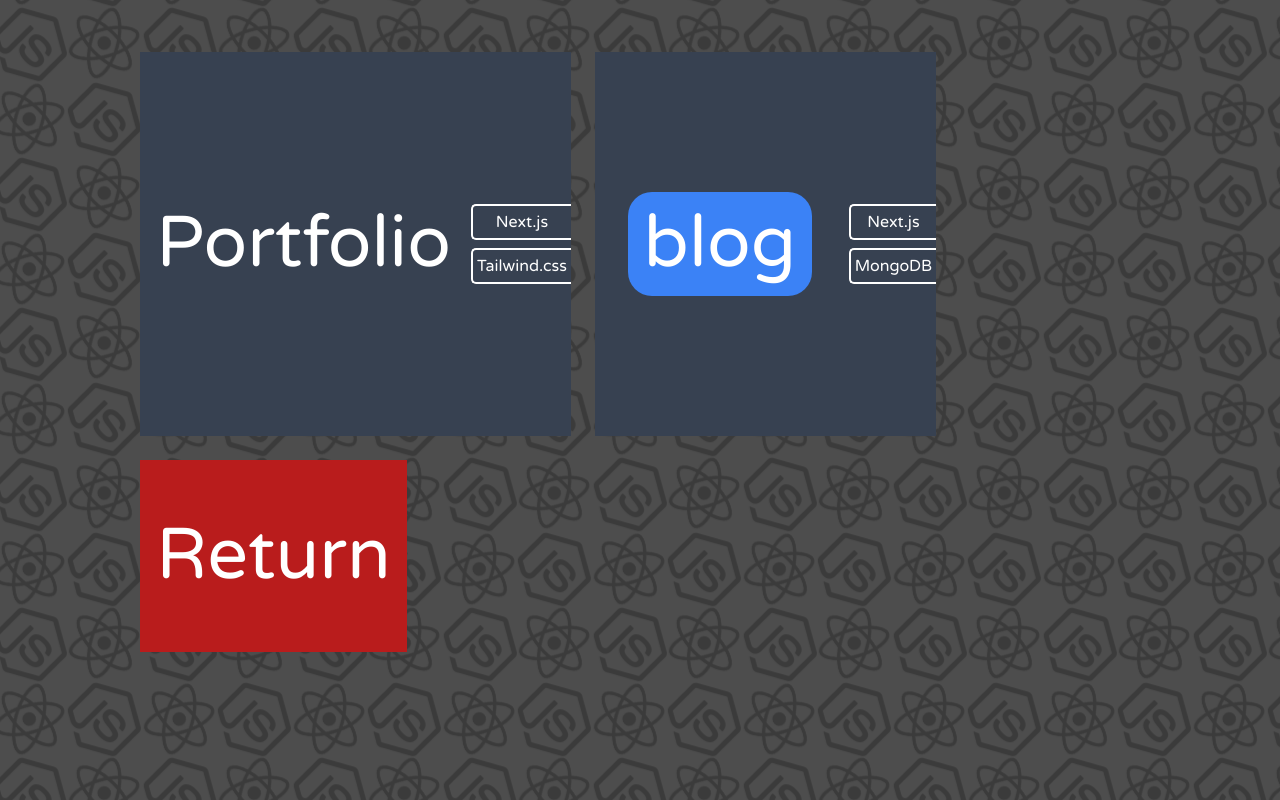
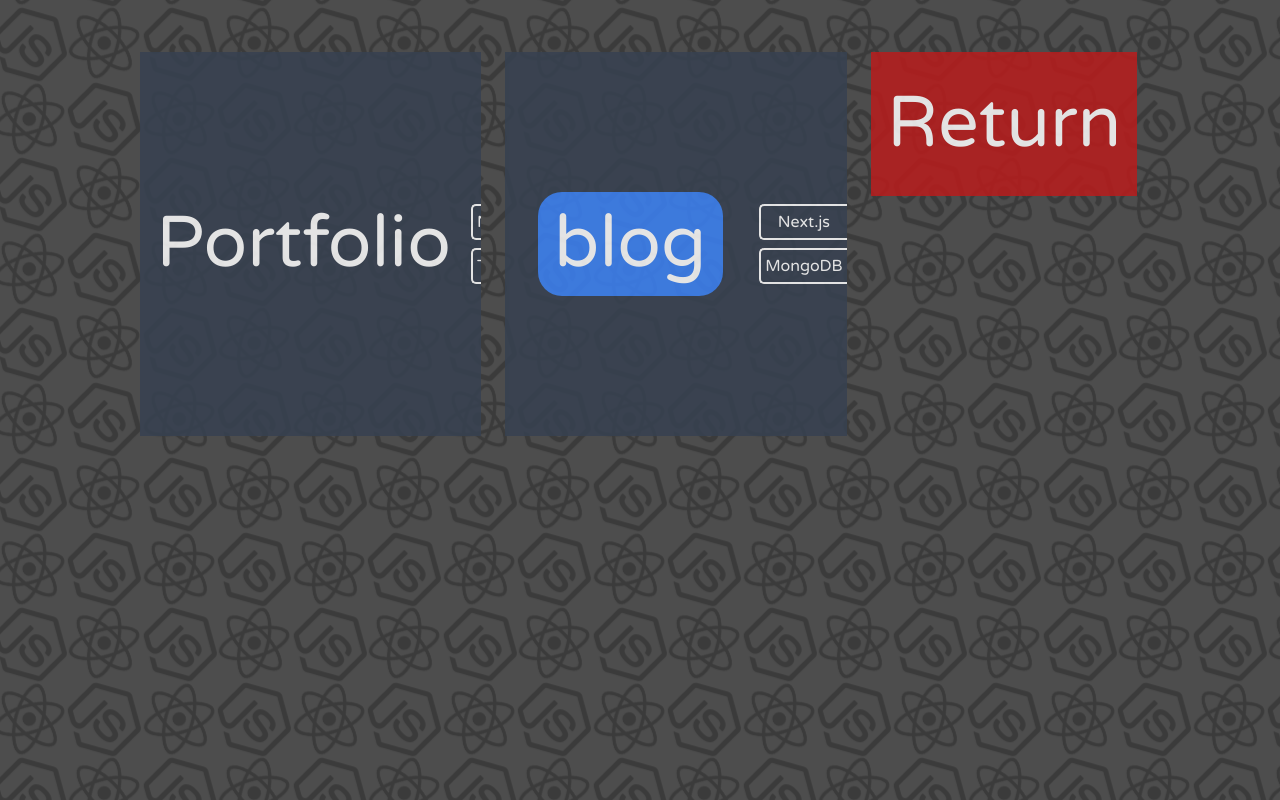
Before and after one commit to lukasz-sz96/portfolio, a Next.js app: page /projects in a window 1280 px wide. Built offline with nearby package versions, Linux system fonts and the light colour scheme; what @jinsung.lim/tailwindcss-filters would draw is missing.

Commit message:
Disable scrolling to the top of the page

```diff
--- a/components/Card.jsx
+++ b/components/Card.jsx
@@ -11,7 +11,8 @@ const Card = ({
   demo,
   source,
   small,
-  red
+  red,
+  scroll
 }) => {
   const [isHovering, setIsHovering] = useState(false);
 
@@ -38,7 +39,7 @@ const Card = ({
         </motion.a>
       )}
 
-        <Link replace href={source}>
+        <Link replace href={source} scroll={false}>
           <motion.a
           target="_blank"
           href={source}
@@ -68,15 +69,15 @@ const Card = ({
         }}
         key={`card-${href}`}
         initial={{ scale: 0.2, opacity: 0 }}
-        animate={{ scale: 1, opacity: 1 }}
+        animate={{ scale: 1, opacity: 0.85 }}
         whileHover={animateHover && { scale: 1.03 }}
         transition={{ duration: 0.2 }}
         exit={{ opacity: 0, scale: 0.5 }}
         className={`${
           gradient && "gradient"
-        } md:w-${size} h-${small ? '48' : '96'} ${red ? 'bg-red-700' : 'bg-gray-700'} mb-3 md:m-3 min-w-min text-left text-white flex flex-row flex-wrap`}
+        } md:w-${size} h-${small ? '36' : '96'} ${red ? 'bg-red-700' : 'bg-gray-700'} mb-4 md:m-3 text-left text-white flex flex-row flex-wrap`}
       >
-        <Link href={`${href ? href : ""}`}>
+        <Link href={`${href ? href : ""}`} scroll={scroll}>
         <div
           className={`flex flex-row w-full transition-all ${
             isHovering && source && "filter filter-blur-10"
```
